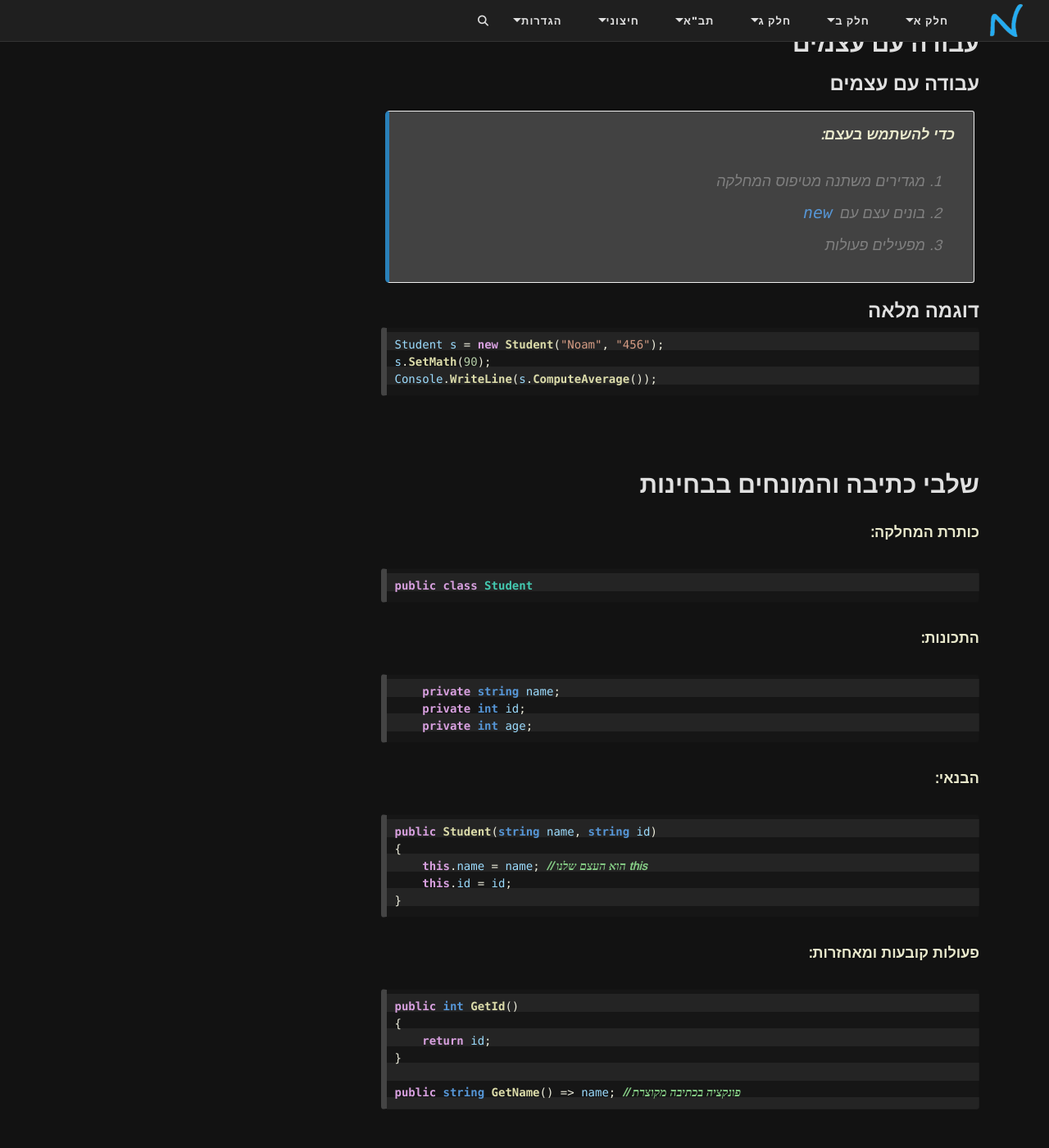
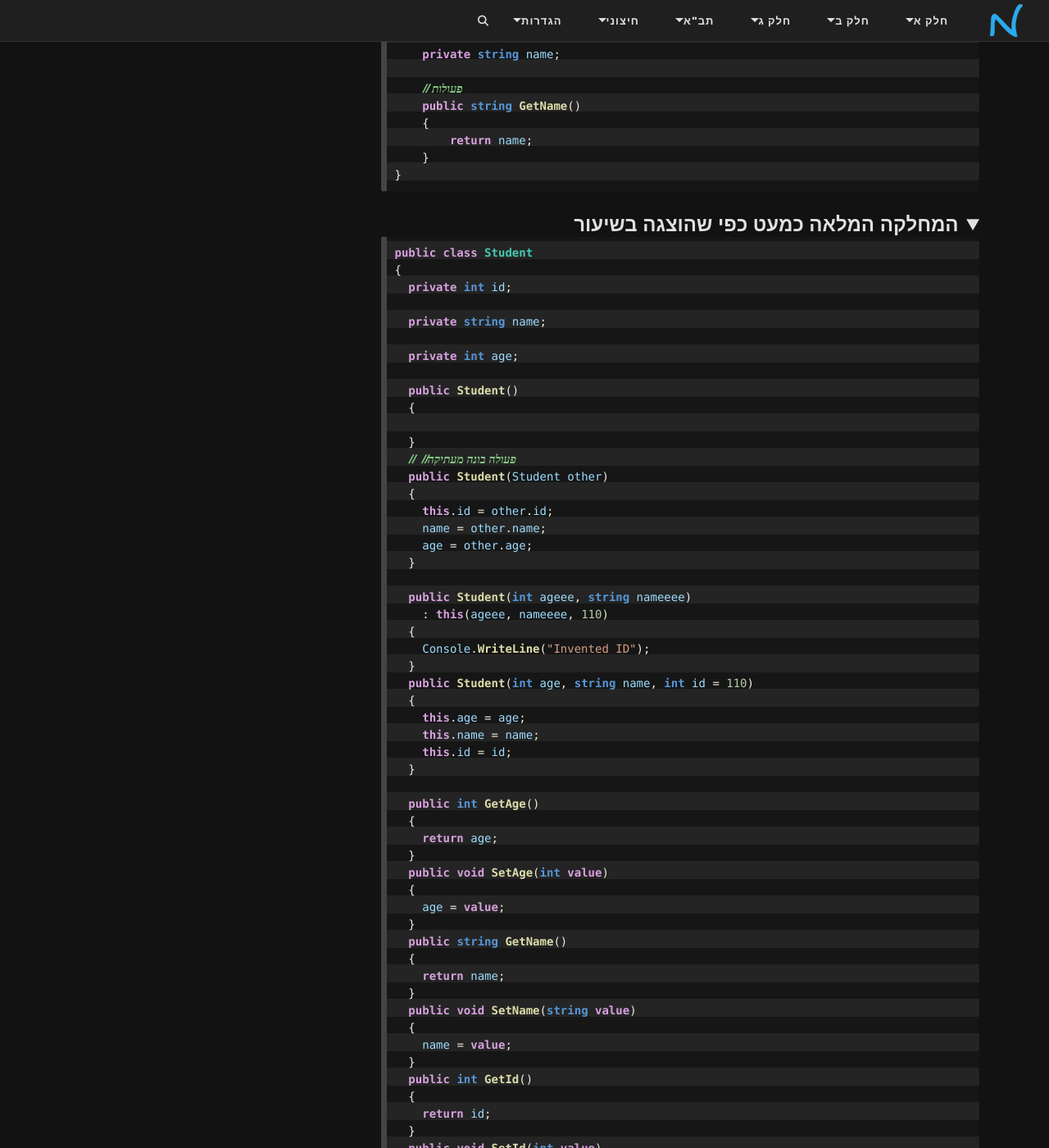
Before and after one commit to 3strategy/BeautifulYesodot, a Jekyll site: the page built from cs3e/Objects_02_BuildingClasses.md, in a window 1280 px wide and 1400 px high, scrolled down 2298 px. Shown: the whole window at 82% size. Built offline with Jekyll 4.4.1, drawn with Linux system fonts in a browser that asks for light colours; comment, search, counter and statistics services are not loaded; some of the changed text lies outside the part shown.

Commit message:
updated presence

````diff
--- a/cs3e/Objects_02_BuildingClasses.md
+++ b/cs3e/Objects_02_BuildingClasses.md
@@ -71,6 +71,7 @@ public Student(string name, string id)
 
 ```csharp
 Student s1 = new Student("Dana", "123");
+// ואז יש קריאה לפעולה בונה  new כדי לבנות את העצם משתמשים במילה
 ```
 
 **שלבי הבנייה:**
@@ -78,6 +79,91 @@ Student s1 = new Student("Dana", "123");
 1. הקצאת זיכרון
 1. אתחול תכונות
 1. החזרת העצם החדש
+
+```csharp
+public class Student
+{
+    // תכונות
+    private string name;
+
+    // פעולות
+    public string GetName()
+    {
+        return name;
+    }
+}
+```
+
+<details open markdown="1"><summary>המחלקה המלאה כמעט כפי שהוצגה בשיעור</summary>
+
+```csharp
+public class Student
+{
+  private int id;
+
+  private string name;
+
+  private int age;
+
+  public Student()
+  {
+
+  }
+  //  //פעולה בונה מעתיקה
+  public Student(Student other)
+  {
+    this.id = other.id;
+    name = other.name;
+    age = other.age;
+  }
+
+  public Student(int ageee, string nameeee)
+    : this(ageee, nameeee, 110)
+  {
+    Console.WriteLine("Invented ID");
+  }
+  public Student(int age, string name, int id = 110)
+  {
+    this.age = age;
+    this.name = name;
+    this.id = id;
+  }
+
+  public int GetAge()
+  {
+    return age;
+  }
+  public void SetAge(int value)
+  {
+    age = value;
+  }
+  public string GetName()
+  {
+    return name;
+  }
+  public void SetName(string value)
+  {
+    name = value;
+  }
+  public int GetId()
+  {
+    return id;
+  }
+  public void SetId(int value)
+  {
+    id = value;
+  }
+
+  public void AddOneYear()
+  {
+    age++;
+  }
+}
+
+
+```
+
+</details>
 
 ## עבודה עם עצמים
 
````
Also changed, not shown: 1 other file.
